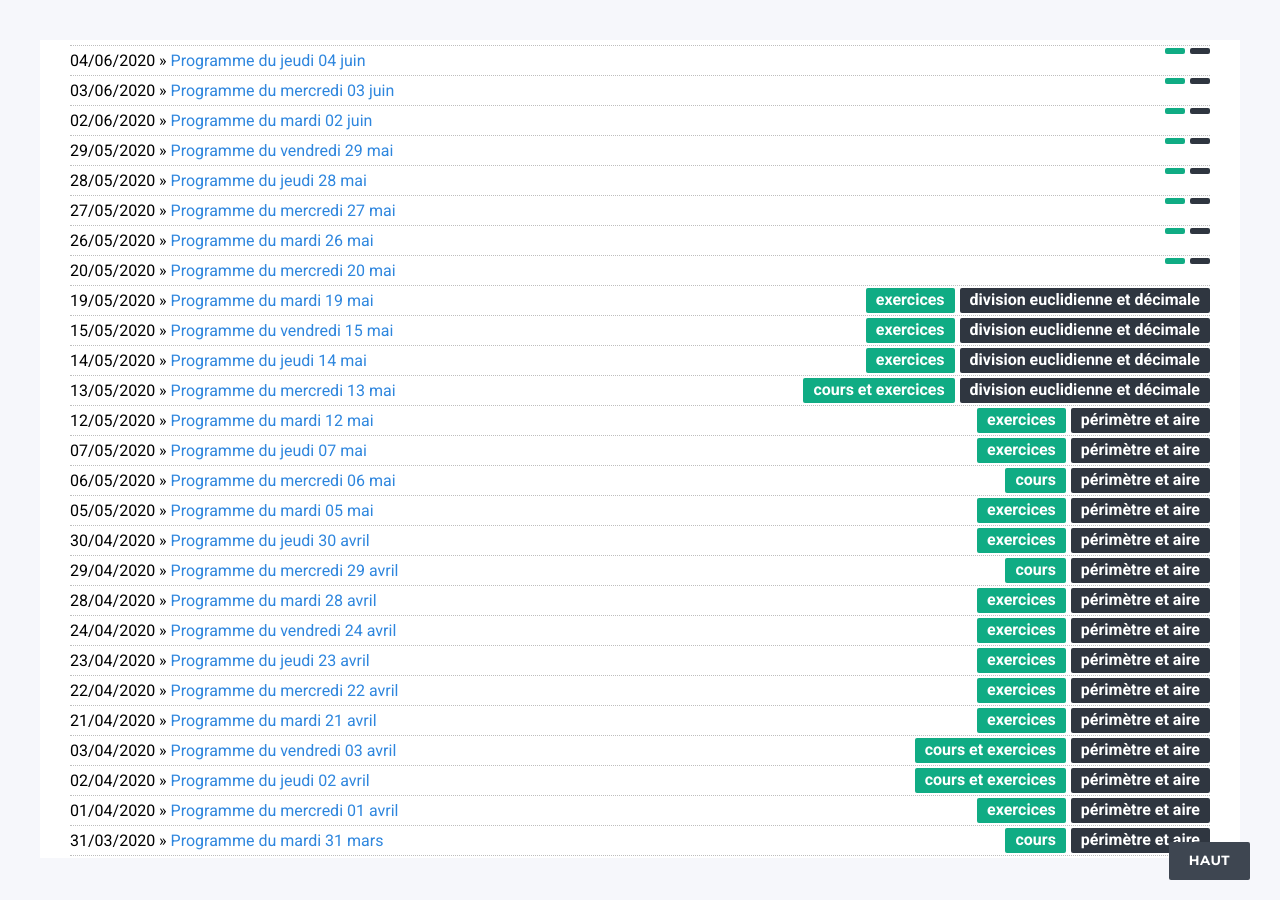
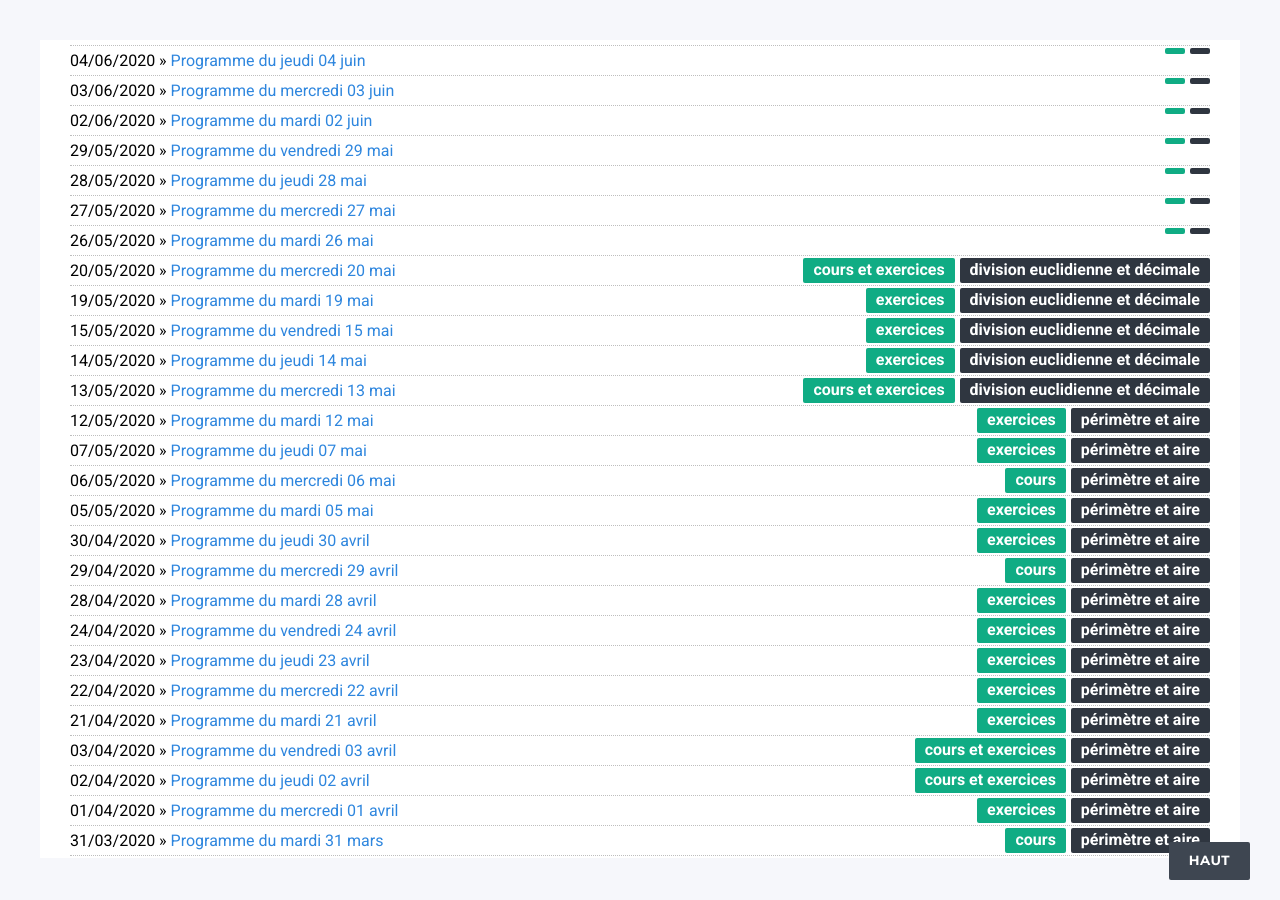
Before and after one commit to DangSinslay/DangSinslay.github.io, a Jekyll site: the page built from blog6/index.html, in a window 1280 px wide and 900 px high, scrolled down 508 px. Built offline with Jekyll 4.4.1, drawn with Linux system fonts in a browser that asks for light colours.

Commit message:
Update 2020-05-20-programme6.md

```diff
--- a/_posts/6eme/2020-05-20-programme6.md
+++ b/_posts/6eme/2020-05-20-programme6.md
@@ -3,6 +3,8 @@ layout: post
 title: "Programme du mercredi 20 mai"
 date: 2020-05-20
 category: 6eme
+chapter : division euclidienne et décimale
+format : cours et exercices
 blog: blog6
 ---
 
```
